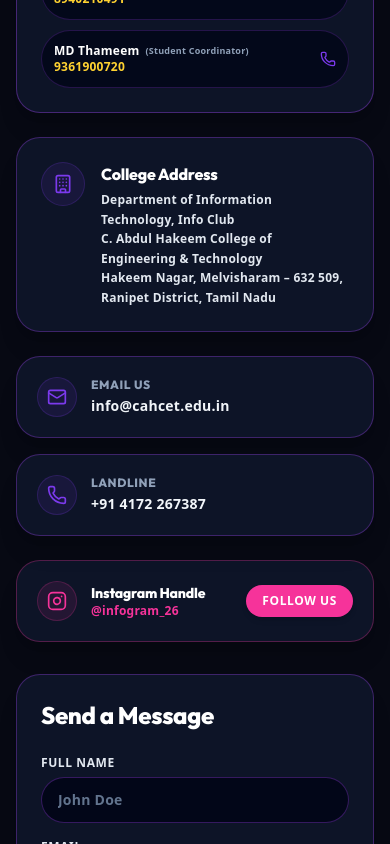
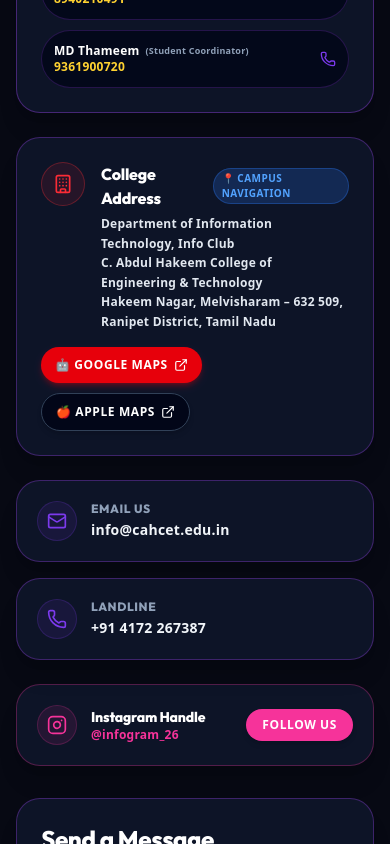
Before and after one commit to maithreyan12/INFOGRAM26, a Next.js app in the folder infogram26-app/: page /contact in a window 390 px wide. Shown: the part 1200-2044 px from the top of the page. Built offline with nearby package versions, Linux system fonts and the light colour scheme; no server answers.

Commit message:
feat: add dual Google Maps (Android) and Apple Maps (iOS) navigation redirect links to Contact page, About page, and Footer

```diff
--- a/infogram26-app/src/app/about/page.tsx
+++ b/infogram26-app/src/app/about/page.tsx
@@ -170,10 +170,16 @@ export default function AboutPage() {
                   <em className={isDark ? 'text-amber-300 font-black' : 'text-[#7c3aed] font-black'}>&quot;Enter to Learn, Leave to Serve.&quot;</em>
                 </p>
                 <div className="space-y-2.5 text-xs sm:text-sm">
-                  <div className={`flex items-start gap-2.5 font-bold ${isDark ? 'text-slate-200' : 'text-slate-800'}`}>
-                    <MapPin className="w-4 h-4 text-[#7c3aed] shrink-0 mt-0.5" />
-                    <span>Hakeem Nagar, Melvisharam, Ranipet District, Tamil Nadu – 632 509</span>
-                  </div>
+                  <a
+                    href="https://www.google.com/maps/place/C.+Abdul+Hakeem+College+of+Engineering+%26+Technology,+Melvisharam,+Ranipet,+Tamil+Nadu+632509/data=!4m2!3m1!1s0x3bad35d34059d16f:0xb443fab6e00b313f"
+                    target="_blank"
+                    rel="noopener noreferrer"
+                    className={`flex items-start gap-2.5 font-bold transition-all hover:underline ${isDark ? 'text-slate-200 hover:text-amber-300' : 'text-slate-800 hover:text-[#7c3aed]'}`}
+                    style={{ WebkitTapHighlightColor: 'transparent', touchAction: 'manipulation' }}
+                  >
+                    <MapPin className="w-4 h-4 text-red-500 shrink-0 mt-0.5" />
+                    <span>Hakeem Nagar, Melvisharam, Ranipet District, Tamil Nadu – 632 509 <strong className="text-red-500 font-black text-xs uppercase tracking-wider ml-1">(Open Maps 📍)</strong></span>
+                  </a>
                   <div className={`flex items-center gap-2.5 font-bold ${isDark ? 'text-slate-200' : 'text-slate-800'}`}>
                     <Phone className="w-4 h-4 text-[#7c3aed] shrink-0" />
                     <span>+91 4172 267387</span>
--- a/infogram26-app/src/app/contact/page.tsx
+++ b/infogram26-app/src/app/contact/page.tsx
@@ -202,20 +202,48 @@ export default function ContactPage() {
                 </div>
               </div>
 
-              {/* College Address */}
-              <div className={`p-6 flex items-start gap-4 rounded-3xl border shadow-xl ${
+              {/* College Address — Dual Maps Navigation Card (Google Maps for Android + Apple Maps for iOS) */}
+              <div className={`p-6 flex flex-col lg:flex-row items-start lg:items-center justify-between gap-4 rounded-3xl border shadow-xl ${
                 isDark ? 'bg-slate-900/90 border-purple-500/30 text-white' : 'bg-white border-slate-200 text-slate-950'
               }`}>
-                <div className="w-11 h-11 rounded-2xl bg-[#7c3aed]/10 border border-[#7c3aed]/20 flex items-center justify-center shrink-0">
-                  <Building className="w-5 h-5 text-[#7c3aed]" />
+                <div className="flex items-start gap-4">
+                  <div className="w-11 h-11 rounded-2xl bg-red-500/10 border border-red-500/30 flex items-center justify-center shrink-0">
+                    <Building className="w-5 h-5 text-red-500" />
+                  </div>
+                  <div>
+                    <div className="flex items-center gap-2">
+                      <h3 className={`font-black text-base ${isDark ? 'text-white' : 'text-slate-950'}`}>College Address</h3>
+                      <span className="text-[10px] font-black uppercase tracking-wider px-2 py-0.5 rounded-full bg-blue-500/20 text-blue-400 border border-blue-500/30">
+                        📍 Campus Navigation
+                      </span>
+                    </div>
+                    <p className={`font-bold text-xs sm:text-sm leading-relaxed mt-1 ${isDark ? 'text-slate-200' : 'text-slate-800'}`}>
+                      Department of Information Technology, Info Club<br />
+                      C. Abdul Hakeem College of Engineering &amp; Technology<br />
+                      Hakeem Nagar, Melvisharam – 632 509, Ranipet District, Tamil Nadu
+                    </p>
+                  </div>
                 </div>
-                <div>
-                  <h3 className={`font-black text-base mb-1 ${isDark ? 'text-white' : 'text-slate-950'}`}>College Address</h3>
-                  <p className={`font-bold text-xs sm:text-sm leading-relaxed ${isDark ? 'text-slate-200' : 'text-slate-800'}`}>
-                    Department of Information Technology, Info Club<br />
-                    C. Abdul Hakeem College of Engineering &amp; Technology<br />
-                    Hakeem Nagar, Melvisharam – 632 509, Ranipet District, Tamil Nadu
-                  </p>
+
+                <div className="flex flex-wrap items-center gap-2.5 shrink-0 w-full sm:w-auto">
+                  <a
+                    href="https://www.google.com/maps/place/C.+Abdul+Hakeem+College+of+Engineering+%26+Technology,+Melvisharam,+Ranipet,+Tamil+Nadu+632509/data=!4m2!3m1!1s0x3bad35d34059d16f:0xb443fab6e00b313f"
+                    target="_blank"
+                    rel="noopener noreferrer"
+                    className="inline-flex items-center justify-center gap-1.5 px-3.5 py-2.5 rounded-2xl font-black text-xs uppercase tracking-wider bg-red-600 hover:bg-red-500 text-white shadow-md shadow-red-600/30 transition-all active:scale-95 whitespace-nowrap"
+                  >
+                    <span>🤖 Google Maps</span>
+                    <ExternalLink className="w-3.5 h-3.5" />
+                  </a>
+                  <a
+                    href="https://maps.apple.com/p/~nwAp4fu74pyaQ"
+                    target="_blank"
+                    rel="noopener noreferrer"
+                    className="inline-flex items-center justify-center gap-1.5 px-3.5 py-2.5 rounded-2xl font-black text-xs uppercase tracking-wider bg-slate-950 hover:bg-slate-800 text-white border border-slate-700 shadow-md transition-all active:scale-95 whitespace-nowrap"
+                  >
+                    <span>🍎 Apple Maps</span>
+                    <ExternalLink className="w-3.5 h-3.5" />
+                  </a>
                 </div>
               </div>
 
--- a/infogram26-app/src/components/layout/Footer.tsx
+++ b/infogram26-app/src/components/layout/Footer.tsx
@@ -186,11 +186,31 @@ export default function Footer() {
             <ul className="space-y-4">
               <li className="flex items-start gap-3">
                 <MapPin className={`w-4 h-4 shrink-0 mt-0.5 ${isDark ? 'text-amber-300' : 'text-[#7c3aed]'}`} />
-                <span className={`text-sm font-black leading-relaxed ${isDark ? 'text-slate-200' : 'text-slate-900'}`}>
-                  Hakeem Nagar, Melvisharam,<br />
-                  Ranipet District,<br />
-                  Tamil Nadu – 632 509
-                </span>
+                <div>
+                  <span className={`text-sm font-black leading-relaxed block ${isDark ? 'text-slate-200' : 'text-slate-900'}`}>
+                    C. Abdul Hakeem College<br />
+                    Hakeem Nagar, Melvisharam,<br />
+                    Ranipet District, TN – 632 509
+                  </span>
+                  <div className="flex items-center gap-2 mt-2">
+                    <a
+                      href="https://www.google.com/maps/place/C.+Abdul+Hakeem+College+of+Engineering+%26+Technology,+Melvisharam,+Ranipet,+Tamil+Nadu+632509/data=!4m2!3m1!1s0x3bad35d34059d16f:0xb443fab6e00b313f"
+                      target="_blank"
+                      rel="noopener noreferrer"
+                      className="text-[10px] font-black uppercase tracking-wider px-2 py-0.5 rounded bg-red-600/90 text-white hover:bg-red-500 transition-colors"
+                    >
+                      🤖 Google Maps
+                    </a>
+                    <a
+                      href="https://maps.apple.com/p/~nwAp4fu74pyaQ"
+                      target="_blank"
+                      rel="noopener noreferrer"
+                      className="text-[10px] font-black uppercase tracking-wider px-2 py-0.5 rounded bg-slate-800 text-white hover:bg-slate-700 border border-slate-700 transition-colors"
+                    >
+                      🍎 Apple Maps
+                    </a>
+                  </div>
+                </div>
               </li>
               <li className="flex items-center gap-3">
                 <Phone className={`w-4 h-4 shrink-0 ${isDark ? 'text-amber-300' : 'text-[#7c3aed]'}`} />
```
